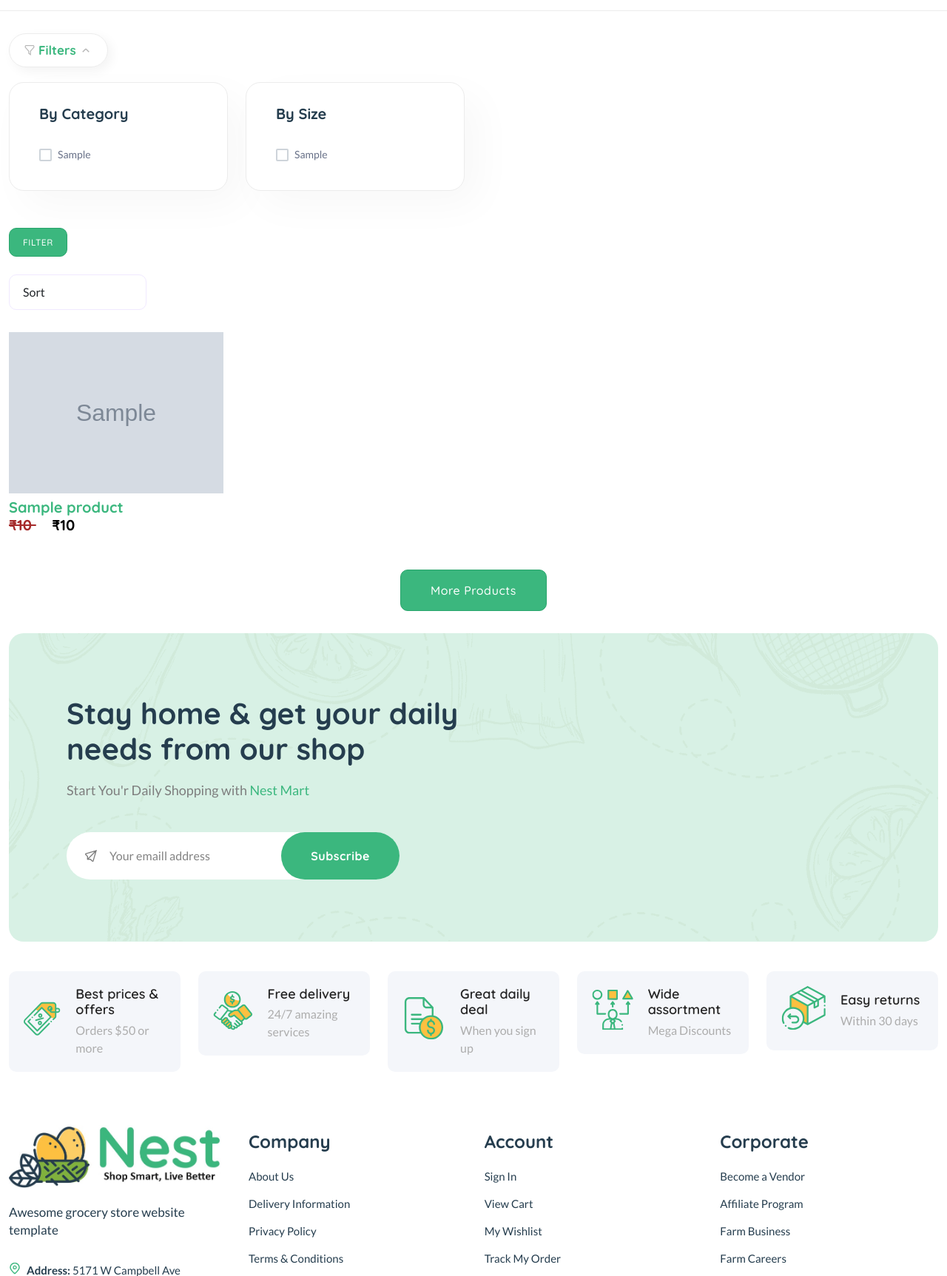
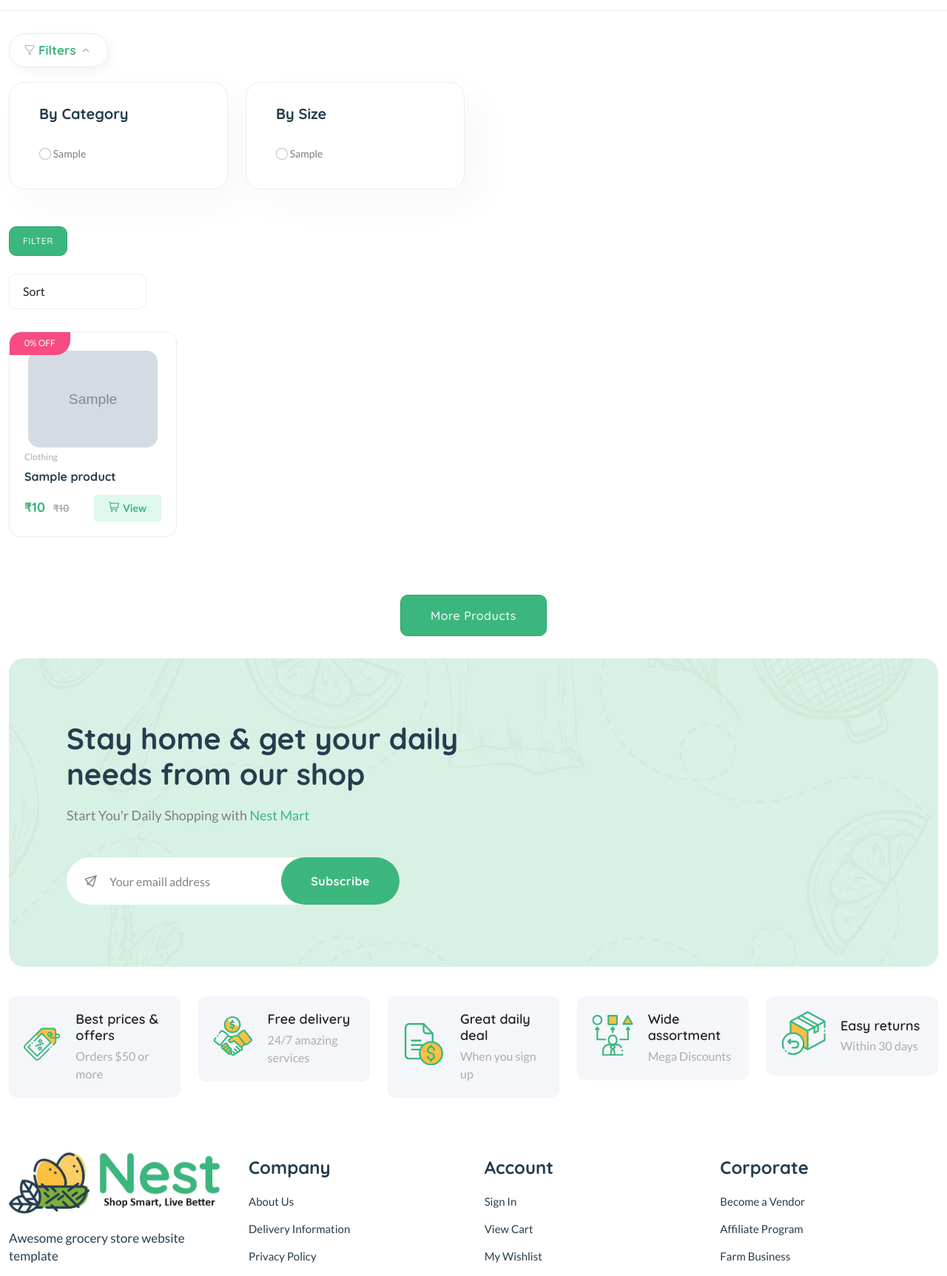
Before and after one commit to hr-ishi94/project_nest, a Django app: page /shop/shop_sort/ in a window 1280 px wide. Shown: the part 173-1898 px from the top of the page at 74% size. Run offline with Django 4.2, Linux system fonts and the light colour scheme; tables that the repository leaves empty hold one stand-in row (values such as "Sample post"); grey boxes marked "Sample" are stand-in pictures; parts of the project's set-up code (start-up, migrations or seed data) failed here and were passed over; some libraries are stand-ins or nearby versions.

Commit message:
final pending 1

```diff
--- a/Project_Nest/settings.py
+++ b/Project_Nest/settings.py
@@ -116,8 +116,8 @@ DATABASES = {
     'default': {
         'ENGINE': 'django.db.backends.postgresql',
         'NAME': 'ProjectNest',
-        'USER': 'postgres',
-        'PASSWORD': 'Hrishi@94',
+        'USER': 'hrishikesh1994',
+        'PASSWORD': 'Hrishikesh@1994',
         'HOST': 'localhost',
         'PORT': '5432',
     }
--- a/templates/adminNest/dashboard.html
+++ b/templates/adminNest/dashboard.html
@@ -39,7 +39,7 @@
 </style>
 <br>
 <section>
-
+<div class='container'>
 <h3>  Admin Dashboard</h3><br>
 
 <div class="container-fluid">
--- a/templates/checkout/checkout.html
+++ b/templates/checkout/checkout.html
@@ -96,7 +96,7 @@
                                                            name="address" class="form-check-input">
                                                     <label class="form-check-label"
                                                            for="free-shipping{{ forloop.counter }}">
-                                                        Set Default Address
+                                                          <h6> Select Address {{forloop.counter}}</h6>
                                                     </label>
                                                 </div>
                                             </div>
--- a/templates/shop/shop.html
+++ b/templates/shop/shop.html
@@ -35,12 +35,12 @@
                                     <h5 class="mb-30">By Category</h5>
                                     {% for category in category_filter %}
                                     <div class="d-flex">
-                                        <div class="custome-checkbox mr-50">
-                                            <input class="form-check-input cat-checkbox" type="checkbox" name="categoryfilter" id="cat-{{ forloop.counter }}" value="{{ category.id  }}" />
-                                            <label class="form-check-label"  for="cat-{{ forloop.counter }}"><span>{{ category.categories }}</span></label>
+                                        <div class="custom-radio mr-50">
+                                            <input class="form-check-input cat-radio" type="radio" name="categoryfilter" id="cat-{{ forloop.counter }}" value="{{ category.id }}" />
+                                            <label class="form-check-label" for="cat-{{ forloop.counter }}"><span>{{ category.categories }}</span></label>
                                             <br />
+                                        </div>
 
-                                        </div>
 
                                     </div>
                                     {% endfor %}
@@ -64,14 +64,13 @@
                                     <h5 class="mb-30">By Size</h5>
                                     {% for size in size_filter %}
                                     <div class="d-flex">
-                                        <div class="custome-checkbox mr-50">
-                                            <input class="form-check-input size-checkbox" type="checkbox" name="sizefilter" id="size-{{ forloop.counter }}" value="{{ size.id }}" />
-                                            <label class="form-check-label"  for="size-{{ forloop.counter }}"><span>{{ size.size_range }}</span></label>
+                                        <div class="custom-radio mr-50">
+                                            <input class="form-check-input size-radio" type="radio" name="sizefilter" id="size-{{ forloop.counter }}" value="{{ size.id }}" />
+                                            <label class="form-check-label" for="size-{{ forloop.counter }}"><span>{{ size.size_range }}</span></label>
                                             <br />
+                                        </div>
+                                    </div>
 
-                                        </div>
-
-                                    </div>
                                     {% endfor %}
                                 </div>
                             </div>
@@ -135,78 +134,47 @@
                         {% if variant_images %}
 
                         {% for c in variant_images %}
-                        <div class="col-6 col-md-4 col-lg-4 col-xl-3 col-xxl-2">
+                        <div class="col-lg-1-5 col-md-4 col-12 col-sm-6">
+                            <div class="product-cart-wrap mb-30">
+                                <div class="product-img-action-wrap">
+                                    <div class="product-img product-img-zoom">
+                                        <a href="{% url 'product_show' c.variant.product.id c.variant.id %}">
+                                            <img class="default-img" src="{{c.image.url}}" alt="" />
+                                            <img class="hover-img" src="{{c.image.url}}" alt="" />
+                                        </a>
+                                    </div>
+                                    {% comment %} <div class="product-action-1">
+                                        <a aria-label="Add To Wishlist" class="action-btn" href="{%url 'add_wish_list'%}" data-product_id="{{c.variant.id}}"><i class="fi-rs-heart"></i></a>
+                                        <a aria-label="Compare" class="action-btn" href="shop-compare.html"><i class="fi-rs-shuffle"></i></a>
+                                        <a aria-label="Quick view" class="action-btn" data-bs-toggle="modal" data-bs-target="#quickViewModal"><i class="fi-rs-eye"></i></a>
+                                    </div> {% endcomment %}
+                                    <div class="product-action">
+                                        <input type="hidden"  value="{{ c.variant.size.id }}" id="size-input" >
 
-                            <div class="product">
-                                <figure class="product-media">
-
-                                    <a href="{% url 'product_show' c.variant.product.id c.variant.id %}">
-                                        <img src="{{c.image.url }}" alt="Product image" class="product-image">
-                                    </a>
+                                    </div>
+                                    <div class="product-badges product-badges-position product-badges-mrg">
+                                        <span class="hot">{{c.variant.product.offer.discount_amount|div:c.variant.product.product_price|mul:100|floatformat:0}}% OFF</span>
+                                    </div>
+                                </div>
+                                <div class="product-content-wrap">
+                                    <div class="product-category">
+                                        <a href="shop-grid-right.html">Clothing</a>
+                                    </div>
+                                    <h2><a href="#">{{c.variant.product.product_name}}</a></h2>
 
 
-
-                                    <div class="product-action action-icon-top">
-                                        <input readonly class="mtext-104 cl3 txt-center num-product" type="hidden"
-                                        name="num-product" value="1" id="qty-input">
-                                        <div class="product-action">
-                                            <input type="hidden"  value="{{ c.variant.size.id }}" id="size-input" >
+                                    <div class="product-card-bottom">
+                                        <div class="product-price">
+                                            <span>₹{{c.variant.product.product_price|sub:c.variant.product.offer.discount_amount}}</span>
+                                            <span class="old-price">₹{{c.variant.product.product_price}}</span>
                                         </div>
-
-                                    </div><!-- End .product-action -->
-                                </figure><!-- End .product-media -->
-
-                                <div class="product-body">
-                                    <div class="product-cat">
-                                        <a href="#"></a>
-                                    </div><!-- End .product-cat -->
-                                    <h5 class="product-title"><a href="{% url 'product_show' c.variant.product.id c.variant.id %}">{{c.variant.product.product_name}}</a></h5><!-- End .product-title -->
-                                    {% if c.variant.product.offer %}
-                                    <div class="product-price">
-                                        <h5><del style="color: brown;">₹{{ c.variant.product.product_price }} </del>  <span style="color:white;">--</span> <span style="color: black;">₹{{c.variant.product.product_price|sub:c.variant.product.offer.discount_amount}}</span></h5>
-                                    </div><!-- End .product-price -->
-                                    {% else %}
-                                    <div class="product-price" >
-                                        <h5> <span style="color: black;">₹{{c.variant.product.product_price}}</span></h5>
-                                    </div><!-- End .product-price -->
-                                    {% endif %}
-                                    <div class="ratings-container">
-                                        <div class="ratings">
-                                            {% for rating in  ratings %}
-                                            {% if c.variant.product.id == rating.id  %}
-                                            {% if rating.avg_rating >= 4.5 %}
-                                            <div class="ratings-val" style="width: 100%;"></div>
-                                          {% elif rating.avg_rating >= 3.5 %}
-                                            <div class="ratings-val" style="width: 80%;"></div>
-                                          {% elif rating.avg_rating >= 2.5 %}
-                                            <div class="ratings-val" style="width: 60%;"></div>
-                                          {% elif rating.avg_rating >= 1.5 %}
-                                            <div class="ratings-val" style="width: 40%;"></div>
-                                          {% elif rating.avg_rating >= 0.5 %}
-                                            <div class="ratings-val" style="width: 20%;"></div>
-                                          {% else %}
-                                          {% endif %}
-                                          {% endif %}
-                                          {% endfor %}
-
-
-
-                                        </div><!-- End .ratings -->
-                                        <!-- <span class="ratings-text">( 0 Reviews )</span> -->
-                                    </div><!-- End .rating-container -->
-
-                                    <div class="product-nav product-nav-dots">
-                                        <a href="#" id="colorLink{{ forloop.counter }}"><span class="sr-only"></span></a>
-                                        <script>
-                                            var colorCode = "{{ c.variant.color.color_code }}";
-                                            var colorLink = document.getElementById("colorLink{{ forloop.counter }}");
-                                            colorLink.style.background = colorCode;
-                                        </script>
-                                    </div><!-- End .product-nav -->
-                                </div><!-- End .product-body -->
-
-                            </div><!-- End .product -->
-                        </div><!-- End .col-sm-6 col-lg-4 col-xl-3 -->
+                                        <div class="add-cart">
+                                            <a class="add"  data-product_id="{{ c.variant.id }}" href=""><i class="fi-rs-shopping-cart mr-5"></i>View </a>
+                                        </div>
+                                    </div>
+                                </div>
+                            </div>
+                        </div>
                         {% endfor %}
 
                     </div><!-- End .row -->
--- a/templates/userprofile/userprofile.html
+++ b/templates/userprofile/userprofile.html
@@ -170,7 +170,7 @@
                                         <div class="form-check">
                                             <input class="form-check-input" type="radio" name="shipping" id="free-shipping">
                                             <label class="form-check-label" for="free-shipping">
-                                                Set Default Address
+                                              <strong><h6>set default address</h6></strong>
                                             </label>
                                           </div>
                                     </div>
--- a/variant/views.py
+++ b/variant/views.py
@@ -160,14 +160,12 @@ def size_delete(request, size_range_id):
     messages.success(request,'Size deleted successfully!')
     return redirect('product_size')
 
-@login_required(login_url='admin_login1')
 def product_color(request):
     if not request.user.is_superuser:
             return redirect('admin_login1')
     products_color=Color.objects.filter(is_available=True).order_by('id')
     return render(request,'color_management/color_management.html',{'products_color':products_color})
 
-@login_required(login_url='admin_login1')
 def add_color(request):
     if not request.user.is_superuser:
         return redirect('admin_login1')
@@ -202,7 +200,6 @@ def add_color(request):
 
     return render(request, 'color_management/color_management.html')
 
-@login_required(login_url='admin_login1')
 def color_delete(request, color_name_id):
     if not request.user.is_superuser:
         return redirect('admin_login1')
@@ -212,13 +209,13 @@ def color_delete(request, color_name_id):
     messages.success(request,'color deleted successfully!')
     return redirect('product_color')
 
-@login_required(login_url='admin_login1')
 def get_color_name(color_code):
     try:
         color_name = webcolors.rgb_to_name(webcolors.hex_to_rgb(color_code))
         return color_name
     except ValueError:
         return "Unknown"
+
 
 @login_required(login_url='admin_login1')
 def image_list(request,variant_id):
```
Also changed, not shown: adminNest/views.py (+60 -25 lines), instance data.txt (added, +11 -0 lines), templates/adminNest/salesreport.html (+22 -12 lines), templates/adminNest/usermanagement.html (+47 -31 lines), templates/cart/cart.html (+11 -11 lines), templates/partials/base1.html (+4 -4 lines).
